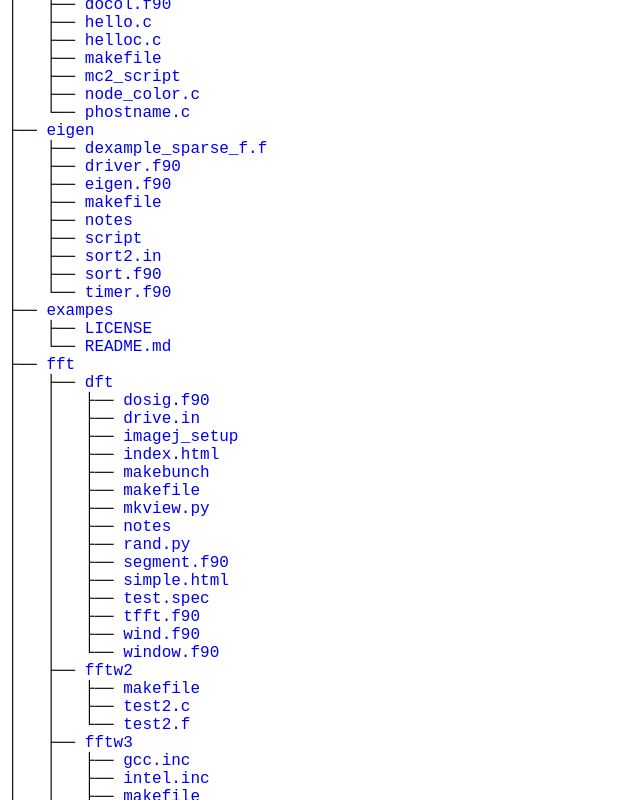
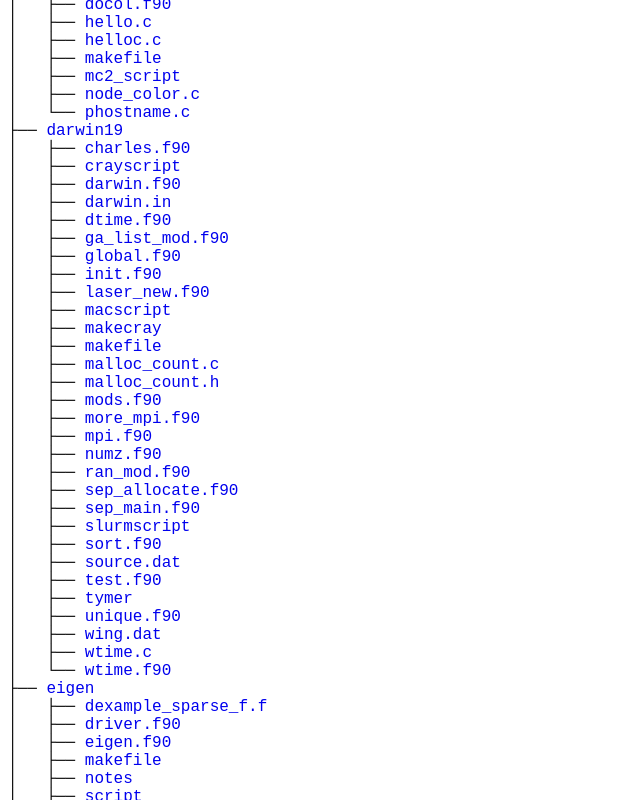
Before and after one commit to timkphd/examples, a plain HTML site: page index.html in a window 1280 px wide. Shown: the part 2820-3620 px from the top of the page, without its empty margins (0-640 px from the left). Drawn offline with Linux system fonts and the light colour scheme.

Commit message:
change to read cache start

```diff
--- a/index.html
+++ b/index.html
@@ -187,6 +187,37 @@
 	│   ├── <a href="https://petra.acns.colostate.edu/docs/examples//color/mc2_script">mc2_script</a><br>
 	│   ├── <a href="https://petra.acns.colostate.edu/docs/examples//color/node_color.c">node_color.c</a><br>
 	│   └── <a href="https://petra.acns.colostate.edu/docs/examples//color/phostname.c">phostname.c</a><br>
+	├── <a href="https://petra.acns.colostate.edu/docs/examples//darwin19/">darwin19</a><br>
+	│   ├── <a href="https://petra.acns.colostate.edu/docs/examples//darwin19/charles.f90">charles.f90</a><br>
+	│   ├── <a href="https://petra.acns.colostate.edu/docs/examples//darwin19/crayscript">crayscript</a><br>
+	│   ├── <a href="https://petra.acns.colostate.edu/docs/examples//darwin19/darwin.f90">darwin.f90</a><br>
+	│   ├── <a href="https://petra.acns.colostate.edu/docs/examples//darwin19/darwin.in">darwin.in</a><br>
+	│   ├── <a href="https://petra.acns.colostate.edu/docs/examples//darwin19/dtime.f90">dtime.f90</a><br>
+	│   ├── <a href="https://petra.acns.colostate.edu/docs/examples//darwin19/ga_list_mod.f90">ga_list_mod.f90</a><br>
+	│   ├── <a href="https://petra.acns.colostate.edu/docs/examples//darwin19/global.f90">global.f90</a><br>
+	│   ├── <a href="https://petra.acns.colostate.edu/docs/examples//darwin19/init.f90">init.f90</a><br>
+	│   ├── <a href="https://petra.acns.colostate.edu/docs/examples//darwin19/laser_new.f90">laser_new.f90</a><br>
+	│   ├── <a href="https://petra.acns.colostate.edu/docs/examples//darwin19/macscript">macscript</a><br>
+	│   ├── <a href="https://petra.acns.colostate.edu/docs/examples//darwin19/makecray">makecray</a><br>
+	│   ├── <a href="https://petra.acns.colostate.edu/docs/examples//darwin19/makefile">makefile</a><br>
+	│   ├── <a href="https://petra.acns.colostate.edu/docs/examples//darwin19/malloc_count.c">malloc_count.c</a><br>
+	│   ├── <a href="https://petra.acns.colostate.edu/docs/examples//darwin19/malloc_count.h">malloc_count.h</a><br>
+	│   ├── <a href="https://petra.acns.colostate.edu/docs/examples//darwin19/mods.f90">mods.f90</a><br>
+	│   ├── <a href="https://petra.acns.colostate.edu/docs/examples//darwin19/more_mpi.f90">more_mpi.f90</a><br>
+	│   ├── <a href="https://petra.acns.colostate.edu/docs/examples//darwin19/mpi.f90">mpi.f90</a><br>
+	│   ├── <a href="https://petra.acns.colostate.edu/docs/examples//darwin19/numz.f90">numz.f90</a><br>
+	│   ├── <a href="https://petra.acns.colostate.edu/docs/examples//darwin19/ran_mod.f90">ran_mod.f90</a><br>
+	│   ├── <a href="https://petra.acns.colostate.edu/docs/examples//darwin19/sep_allocate.f90">sep_allocate.f90</a><br>
+	│   ├── <a href="https://petra.acns.colostate.edu/docs/examples//darwin19/sep_main.f90">sep_main.f90</a><br>
+	│   ├── <a href="https://petra.acns.colostate.edu/docs/examples//darwin19/slurmscript">slurmscript</a><br>
+	│   ├── <a href="https://petra.acns.colostate.edu/docs/examples//darwin19/sort.f90">sort.f90</a><br>
+	│   ├── <a href="https://petra.acns.colostate.edu/docs/examples//darwin19/source.dat">source.dat</a><br>
+	│   ├── <a href="https://petra.acns.colostate.edu/docs/examples//darwin19/test.f90">test.f90</a><br>
+	│   ├── <a href="https://petra.acns.colostate.edu/docs/examples//darwin19/tymer">tymer</a><br>
+	│   ├── <a href="https://petra.acns.colostate.edu/docs/examples//darwin19/unique.f90">unique.f90</a><br>
+	│   ├── <a href="https://petra.acns.colostate.edu/docs/examples//darwin19/wing.dat">wing.dat</a><br>
+	│   ├── <a href="https://petra.acns.colostate.edu/docs/examples//darwin19/wtime.c">wtime.c</a><br>
+	│   └── <a href="https://petra.acns.colostate.edu/docs/examples//darwin19/wtime.f90">wtime.f90</a><br>
 	├── <a href="https://petra.acns.colostate.edu/docs/examples//eigen/">eigen</a><br>
 	│   ├── <a href="https://petra.acns.colostate.edu/docs/examples//eigen/dexample_sparse_f.f">dexample_sparse_f.f</a><br>
 	│   ├── <a href="https://petra.acns.colostate.edu/docs/examples//eigen/driver.f90">driver.f90</a><br>
@@ -735,6 +766,7 @@
 	│   ├── <a href="https://petra.acns.colostate.edu/docs/examples//r/invert.R">invert.R</a><br>
 	│   ├── <a href="https://petra.acns.colostate.edu/docs/examples//r/may29c">may29c</a><br>
 	│   ├── <a href="https://petra.acns.colostate.edu/docs/examples//r/pieit.R">pieit.R</a><br>
+	│   ├── <a href="https://petra.acns.colostate.edu/docs/examples//r/r_ex01.R">r_ex01.R</a><br>
 	│   ├── <a href="https://petra.acns.colostate.edu/docs/examples//r/spawn2.R">spawn2.R</a><br>
 	│   ├── <a href="https://petra.acns.colostate.edu/docs/examples//r/spawn.R">spawn.R</a><br>
 	│   └── <a href="https://petra.acns.colostate.edu/docs/examples//r/wtf.R">wtf.R</a><br>
@@ -1076,6 +1108,7 @@
 	│   │   └── <a href="https://petra.acns.colostate.edu/docs/examples//workshop/stommel/surface.py">surface.py</a><br>
 	│   ├── <a href="https://petra.acns.colostate.edu/docs/examples//workshop/index.html">index.html</a><br>
 	│   └── <a href="https://petra.acns.colostate.edu/docs/examples//workshop/maketar">maketar</a><br>
+	├── <a href="https://petra.acns.colostate.edu/docs/examples//examples.tgz">examples.tgz</a><br>
 	├── <a href="https://petra.acns.colostate.edu/docs/examples//index.html">index.html</a><br>
 	├── <a href="https://petra.acns.colostate.edu/docs/examples//LICENSE">LICENSE</a><br>
 	├── <a href="https://petra.acns.colostate.edu/docs/examples//parallel.f90">parallel.f90</a><br>
@@ -1085,7 +1118,7 @@
 	</p>
 	<p>
 
-77 directories, 975 files
+78 directories, 1007 files
 	<br><br>
 	</p>
 	<hr>
```
Also changed, not shown: 2 other files.
